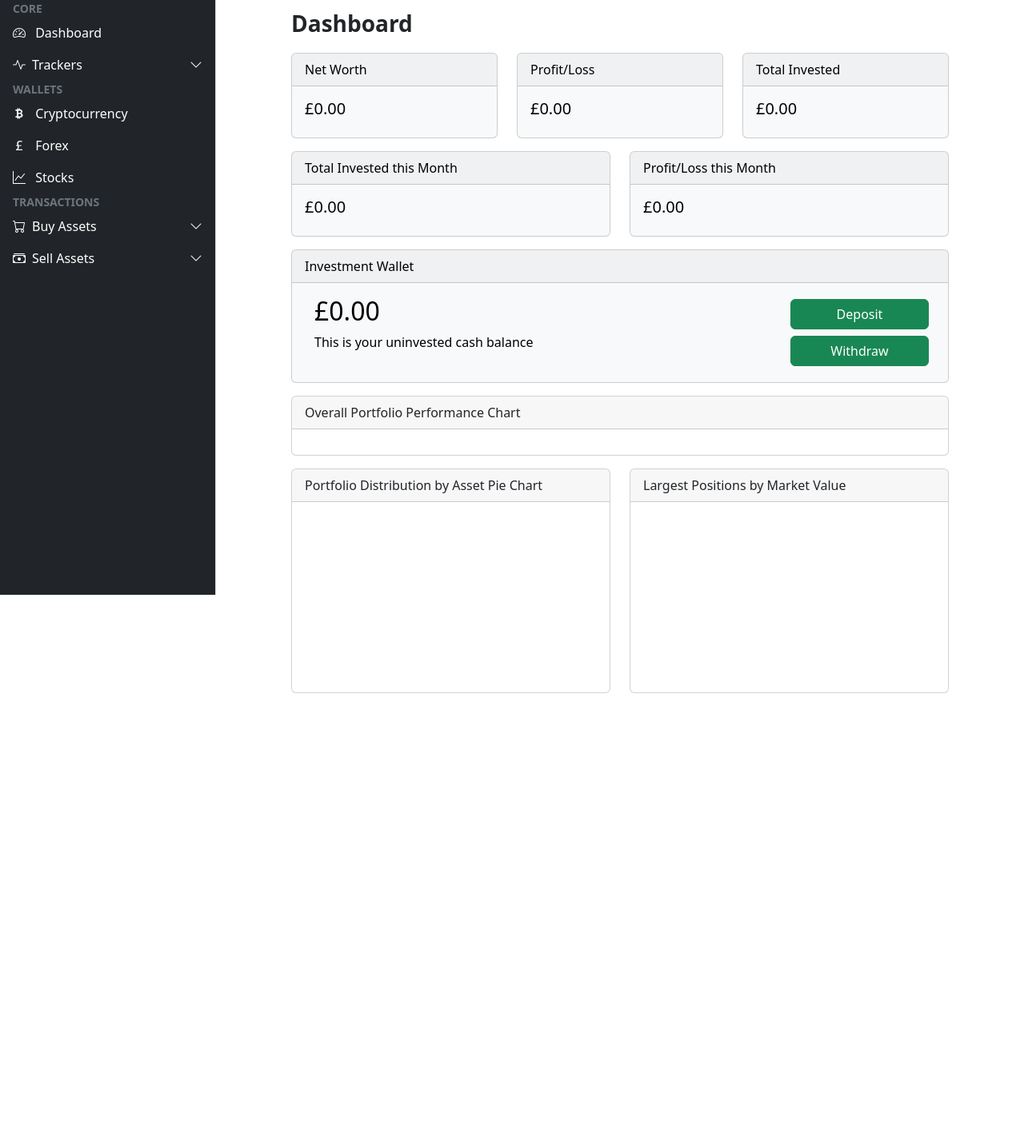
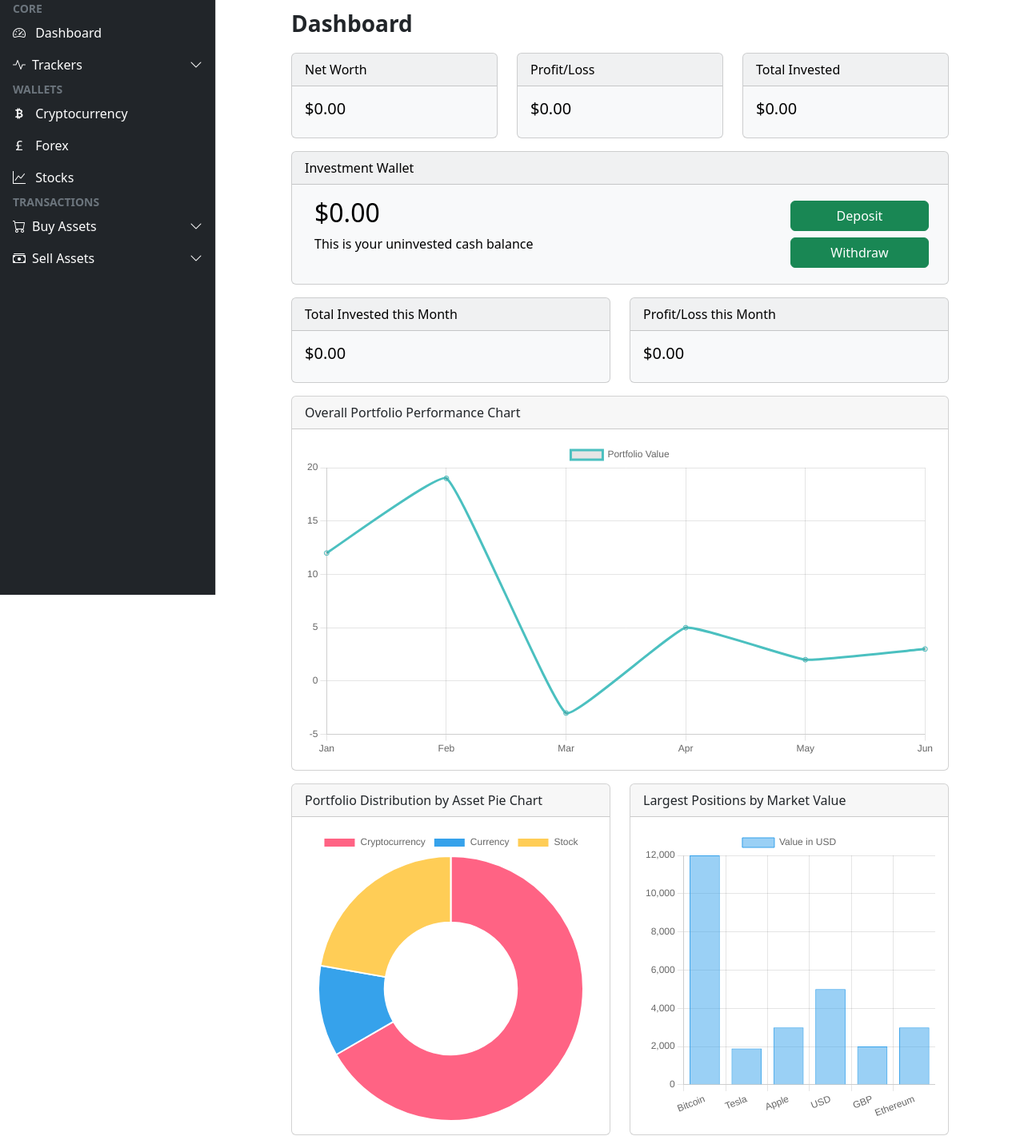
Before and after one commit to ndungu-kr/Fintra, a Flask app: page / in a window 1280 px wide. Shown: the part 56-1492 px from the top of the page at 80% size. Before the commit the page ends 923 px from the top, so only its background shows below. Run offline with Flask 3, Linux system fonts and the light colour scheme; a user stored in the database is signed in; a map, chart or similar area stays blank; some libraries are stand-ins or nearby versions.

Commit message:
Added charts to dashboard and changed "£" to "$"

```diff
--- a/website/templates/base.html
+++ b/website/templates/base.html
@@ -9,6 +9,7 @@
     <link href="https://cdn.jsdelivr.net/npm/bootstrap@5.2.2/dist/css/bootstrap.min.css" rel="stylesheet"
         integrity="sha384-Zenh87qX5JnK2Jl0vWa8Ck2rdkQ2Bzep5IDxbcnCeuOxjzrPF/et3URy9Bv1WTRi" crossorigin="anonymous">
     <link rel="stylesheet" href="https://cdn.jsdelivr.net/npm/bootstrap-icons@1.9.1/font/bootstrap-icons.css">
+    <script src="https://cdn.jsdelivr.net/npm/chart.js"></script>
     <title>{% block title %}{% endblock %}</title>
 </head>
 
--- a/website/templates/dashboard.html
+++ b/website/templates/dashboard.html
@@ -12,7 +12,7 @@
         <div class="card text-bg-light h-100">
             <div class="card-header">Net Worth</div>
             <div class="card-body">
-                <h5 class="card-title">£0.00</h5>
+                <h5 class="card-title">$0.00</h5>
             </div>
         </div>
     </div>
@@ -20,7 +20,7 @@
         <div class="card text-bg-light h-100">
             <div class="card-header">Profit/Loss</div>
             <div class="card-body">
-                <h5 class="card-title">£0.00</h5>
+                <h5 class="card-title">$0.00</h5>
             </div>
         </div>
     </div>
@@ -28,27 +28,7 @@
         <div class="card text-bg-light h-100">
             <div class="card-header">Total Invested</div>
             <div class="card-body">
-                <h5 class="card-title">£0.00</h5>
-            </div>
-        </div>
-    </div>
-</div>
-
-<!-- Monthly Breakdown -->
-<div class="row">
-    <div class="col-md-6 mb-3">
-        <div class="card text-bg-light h-100">
-            <div class="card-header">Total Invested this Month</div>
-            <div class="card-body">
-                <h5 class="card-title">£0.00</h5>
-            </div>
-        </div>
-    </div>
-    <div class="col-md-6 mb-3">
-        <div class="card text-bg-light h-100">
-            <div class="card-header">Profit/Loss this Month</div>
-            <div class="card-body">
-                <h5 class="card-title">£0.00</h5>
+                <h5 class="card-title">$0.00</h5>
             </div>
         </div>
     </div>
@@ -62,7 +42,7 @@
                 <div class="container">
                     <div class="row">
                         <div class="col-sm-9">
-                            <h2 class="card-title">£0.00</h2>
+                            <h2 class="card-title">$0.00</h2>
                             <p class="card-text">This is your uninvested cash balance</p>
                         </div>
                         <div class="col-sm-3">
@@ -125,15 +105,33 @@
     </div>
 </div>
 
+<!-- Monthly Breakdown -->
+<div class="row">
+    <div class="col-md-6 mb-3">
+        <div class="card text-bg-light h-100">
+            <div class="card-header">Total Invested this Month</div>
+            <div class="card-body">
+                <h5 class="card-title">$0.00</h5>
+            </div>
+        </div>
+    </div>
+    <div class="col-md-6 mb-3">
+        <div class="card text-bg-light h-100">
+            <div class="card-header">Profit/Loss this Month</div>
+            <div class="card-body">
+                <h5 class="card-title">$0.00</h5>
+            </div>
+        </div>
+    </div>
+</div>
+
 <!-- Graph -->
 <div class="row">
     <div class="col-md-12 mb-3">
-        <div class="card">
+        <div class="card h-100">
             <div class="card-header">Overall Portfolio Performance Chart</div>
             <div class="card-body">
-                <div class="table-responsive">
-                    <!-- Go to chart.js for this -->
-                </div>
+                <canvas id="portfolioPerformanceChart"></canvas>
             </div>
         </div>
     </div>
@@ -142,22 +140,83 @@
 <!-- Charts -->
 <div class="row">
     <div class="col-md-6 mb-3">
-        <div class="card">
+        <div class="card h-100">
             <div class="card-header">Portfolio Distribution by Asset Pie Chart</div>
             <div class="card-body">
-                <canvas class="chart" width="400" height="200"></canvas>
-                <!-- Go to chart.js for this -->
+                <canvas id="portfolioDistribution" width="400" height="400"></canvas>
             </div>
         </div>
     </div>
     <div class="col-md-6 mb-3">
-        <div class="card">
+        <div class="card h-100">
             <div class="card-header">Largest Positions by Market Value</div>
             <div class="card-body">
-                <canvas class="chart" width="400" height="200"></canvas>
+                <canvas id="positionsByMarketValue" width="400" height="400"></canvas>
                 <!-- Go to chart.js for this -->
             </div>
         </div>
     </div>
 </div>
+
+<script>
+    // Portfolio Performance Chart
+    const cty = document.getElementById('portfolioPerformanceChart');
+    new Chart(cty, {
+        type: 'line',
+        data: {
+            labels: ['Jan', 'Feb', 'Mar', 'Apr', 'May', 'Jun'],
+            datasets: [{
+                label: 'Portfolio Value',
+                data: [12, 19, -3, 5, 2, 3],
+                fill: false,
+                borderColor: 'rgb(75, 192, 192)',
+                tension: 0.1
+            }]
+        },
+    });
+
+    // Portfolio Distribution Chart
+    const ctz = document.getElementById('portfolioDistribution');
+    new Chart(ctz, {
+        type: 'doughnut',
+        data: {
+            labels: [
+                'Cryptocurrency',
+                'Currency',
+                'Stock'
+            ],
+            datasets: [{
+                label: 'My First Dataset',
+                data: [300, 50, 100],
+                backgroundColor: [
+                    'rgb(255, 99, 132)',
+                    'rgb(54, 162, 235)',
+                    'rgb(255, 205, 86)'
+                ],
+                hoverOffset: 4
+            }]
+        },
+    });
+
+    // Positions by Market Value Chart
+    const ctx = document.getElementById('positionsByMarketValue');
+    new Chart(ctx, {
+        type: 'bar',
+        data: {
+            labels: ['Bitcoin', 'Tesla', 'Apple', 'USD', 'GBP', 'Ethereum'],
+            datasets: [{
+                label: 'Value in USD',
+                data: [12000, 1900, 3000, 5000, 2000, 3000],
+                borderWidth: 1
+            }]
+        },
+        options: {
+            scales: {
+                y: {
+                    beginAtZero: true
+                }
+            }
+        }
+    });
+</script>
 {% endblock %}
--- a/website/templates/old_dash.html
+++ b/website/templates/old_dash.html
@@ -22,7 +22,7 @@
 <br>
 <form method="POST">
     <div class="input-group flex-nowrap">
-        <span class="input-group-text" id="transaction_amount">£</span>
+        <span class="input-group-text" id="transaction_amount">$</span>
         <input type="text" class="form-control" placeholder="Amount" aria-label="Transaction Amount"
             id="transaction_amount" name="transaction_amount" aria-describedby="transaction_amount">
     </div>
```
Also changed, not shown: website/templates/cryptocurrency_wallet.html (+4 -4 lines), website/templates/forex_wallet.html (+5 -5 lines), website/templates/stock_wallet.html (+4 -4 lines).
